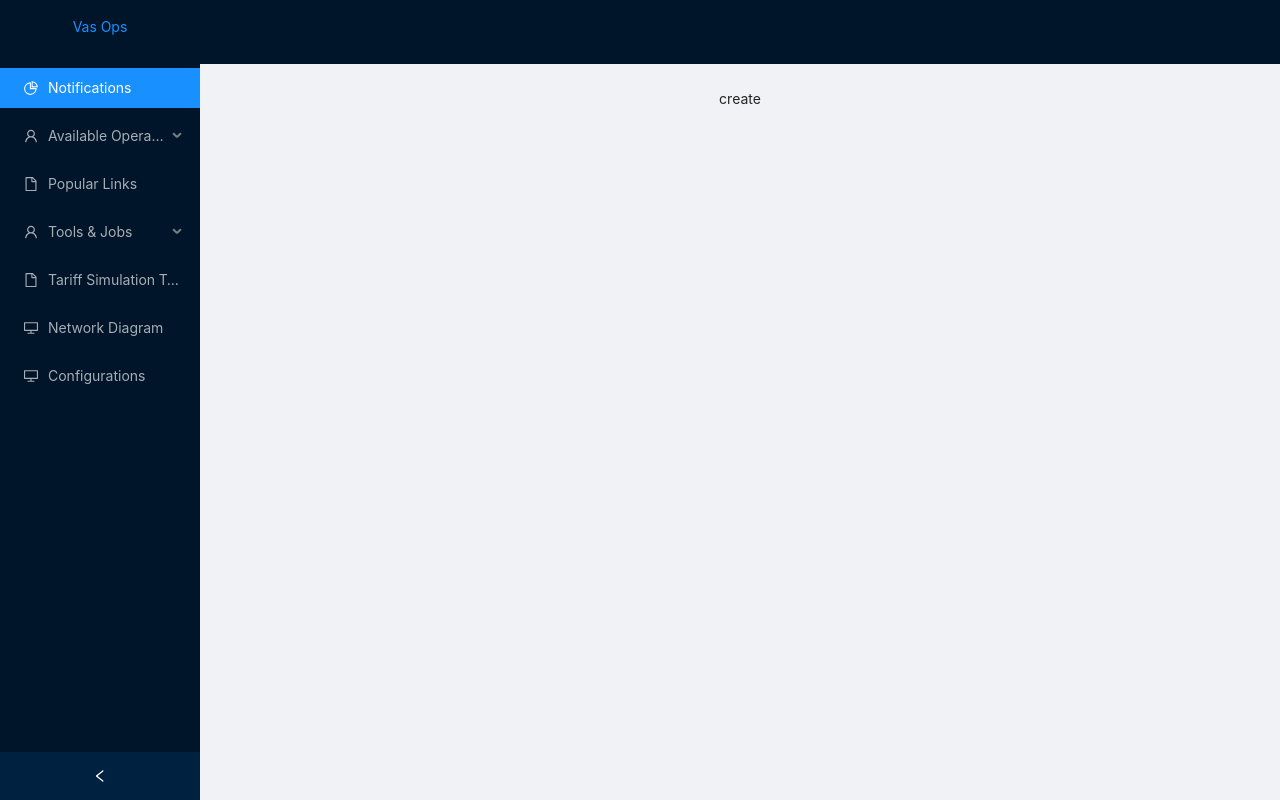
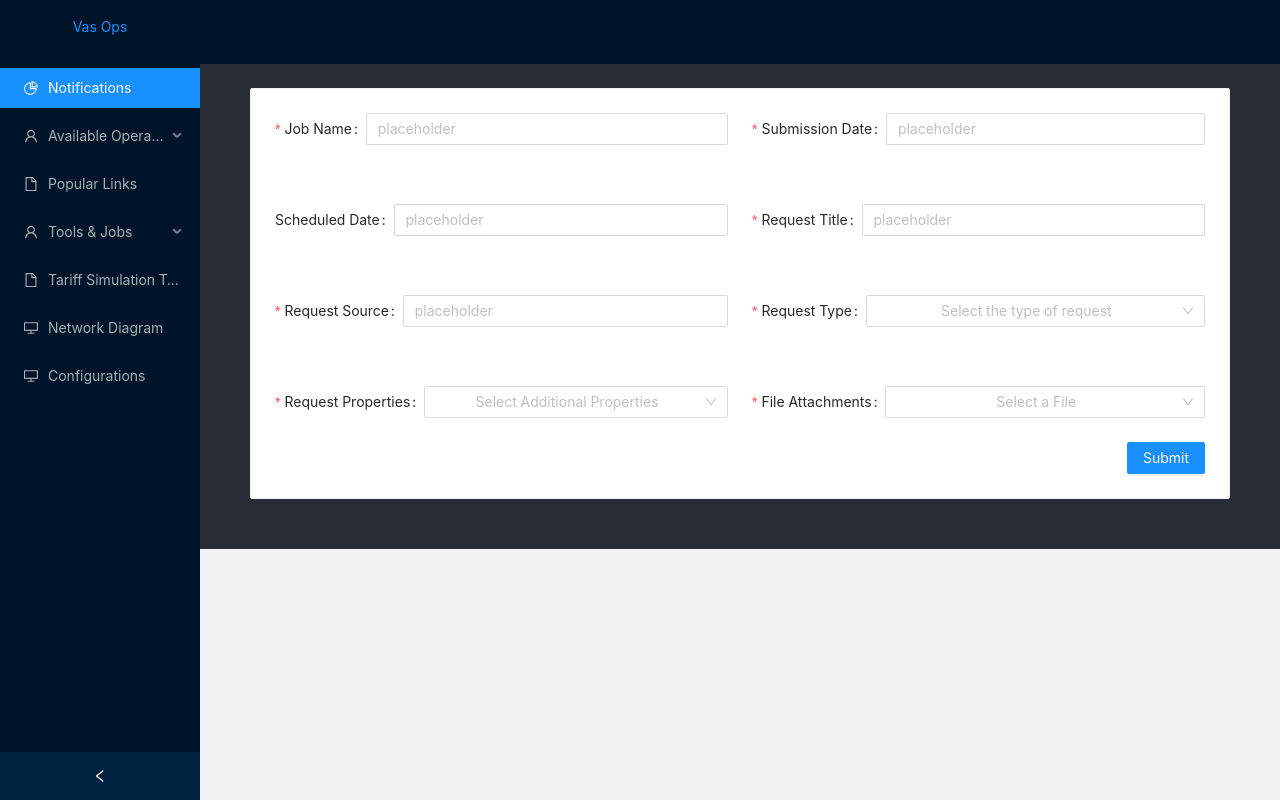
Before and after one commit to EJon-bit/react-azure-web-app, a React (Create React App) app in the folder networkgui-app/: page /createJob in a window 1280 px wide. Built offline with nearby package versions, Linux system fonts and the light colour scheme.

Commit message:
component improvements

```diff
--- a/networkgui-app/src/App.css
+++ b/networkgui-app/src/App.css
@@ -1,5 +1,6 @@
 .App {
   text-align: center;
+
 }
 
 .App-logo {
@@ -37,11 +38,14 @@
   }
 }
 
-.site-layout>div{
+.site-layout>div#routesContainer{
   padding-top: 24px;
   padding-left: 50px;
   padding-right: 50px;
+  background-color: #282c34;
+
 }
+
 .site-layout .site-layout-background {
   background: rgb(43, 42, 42);
 
--- a/networkgui-app/src/App.js
+++ b/networkgui-app/src/App.js
@@ -18,7 +18,7 @@ class App extends React.Component {
               <Header>
 
               </Header>
-              <div>
+              <div id='routesContainer'>
                 <Routes/>
               </div>
 
--- a/networkgui-app/src/components/CreateJob.js
+++ b/networkgui-app/src/components/CreateJob.js
@@ -1,11 +1,136 @@
 import React from 'react';
 import 'antd/dist/antd.css';
+import { Card, Form, Row, Col, Input, Select, Button } from 'antd';
+const { Option } = Select;
 
 class CreateRequest extends React.Component{
     render(){
         return(
             <div>
-                create
+                <Card>
+                    <Form>
+                        <Row gutter={[24,35]}>
+                            <Col span={12}>
+                                <Form.Item
+                                    name={'job'}
+                                    label={'Job Name'}
+                                    rules={[
+                                        {
+                                            required: true,
+                                            message: 'This field is required!',
+                                        },
+                                    ]}>
+                                    <Input placeholder="placeholder" />
+                                </Form.Item>
+                            </Col>
+                            <Col span={12}>
+                                <Form.Item
+                                    name={'sumbissionDate'}
+                                    label={'Submission Date'}
+                                    rules={[
+                                        {
+                                            required: true,
+                                            message: 'This field is required!',
+                                        },
+                                    ]}>
+                                    <Input placeholder="placeholder" />
+                                </Form.Item>
+                            </Col>
+                            <Col span={12}>
+                                <Form.Item
+                                    name={'scheduleDate'}
+                                    label={'Scheduled Date'}>
+
+                                    <Input placeholder="placeholder" />
+                                </Form.Item>
+                            </Col>
+                            <Col span={12}>
+                                <Form.Item
+                                    name={'reqTitle'}
+                                    label={'Request Title'}
+                                    rules={[
+                                        {
+                                            required: true,
+                                            message: 'This field is required!',
+                                        },
+                                    ]}>
+                                    <Input placeholder="placeholder"/>
+                                </Form.Item>
+                            </Col>
+                            <Col span={12}>
+                                <Form.Item
+                                name={'reqSource'}
+                                label={'Request Source'}
+                                rules={[
+                                    {
+                                        required: true,
+                                        message: 'This field is required!',
+                                    },
+                                ]}>
+                                <Input placeholder="placeholder"/>
+                            </Form.Item>
+                            </Col>
+                            <Col span={12}>
+                                <Form.Item
+                                    name="reqType"
+                                    label="Request Type"
+                                    rules={[
+                                        {
+                                            required: true,
+                                            message:'Must choose a Request Type'
+                                        },
+                                    ]}>
+                                    <Select placeholder="Select the type of request" allowClear>
+                                        <Option value="male">male</Option>
+                                        <Option value="female">female</Option>
+                                        <Option value="other">other</Option>
+                                    </Select>
+                                </Form.Item>
+                            </Col>
+                            <Col span={12}>
+                                <Form.Item
+                                    name="reqProps"
+                                    label="Request Properties"
+                                    rules={[
+                                        {
+                                            required: true,
+                                            message:'Must choose a File to Attach'
+                                        },
+                                    ]} >
+                                    <Select placeholder="Select Additional Properties" allowClear>
+                                        <Option value="male">male</Option>
+                                        <Option value="female">female</Option>
+                                        <Option value="other">other</Option>
+                                    </Select>
+                                </Form.Item>
+                            </Col>
+                            <Col span={12}>
+                                <Form.Item
+                                    name="attachments"
+                                    label="File Attachments"
+                                    rules={[
+                                        {
+                                            required: true,
+                                            message:'Must choose a File to Attach'
+                                        },
+                                    ]} >
+                                    <Select placeholder="Select a File" allowClear>
+                                        <Option value="male">male</Option>
+                                        <Option value="female">female</Option>
+                                        <Option value="other">other</Option>
+                                    </Select>
+                                </Form.Item>
+                            </Col>
+                        </Row>
+                        <Row>
+                            <Col span={24} style={{textAlign: 'right'}}>
+                                <Button type="primary" htmlType="submit">
+                                    Submit
+                                </Button>
+                            </Col>
+                        </Row>
+                    </Form>
+                </Card>
             </div>
         );
     }
--- a/networkgui-app/src/components/NavSider.js
+++ b/networkgui-app/src/components/NavSider.js
@@ -48,11 +48,9 @@ class SiderNav extends React.Component {
             </Menu.Item>
 
             <SubMenu key="sub2" icon={<UserOutlined />} title="Tools & Jobs">
-              <Menu.Item key="3"> <NavLink to="/createJob">Create Job</NavLink> </Menu.Item>
-              <Menu.Item key="4"> Batch Service Request</Menu.Item>
-              <Menu.Item key="5">Schedule Jobs</Menu.Item>
-              <Menu.Item key="5">Submitted Jobs</Menu.Item>
-              <Menu.Item key="5">Current Jobs</Menu.Item>
+              <Menu.Item key="6"> <NavLink to="/createJob">Create Job</NavLink> </Menu.Item>
+              <Menu.Item key="9">Submitted Jobs</Menu.Item>
+              <Menu.Item key="10">Current Jobs</Menu.Item>
             </SubMenu>
 
             <Menu.Item key="9" icon={<FileOutlined />}>
--- a/networkgui-app/src/cssComponents/NetworkPage.css
+++ b/networkgui-app/src/cssComponents/NetworkPage.css
@@ -2,18 +2,18 @@
 .ant-tabs-bottom > .ant-tabs-nav,
 .ant-tabs-top > div > .ant-tabs-nav,
 .ant-tabs-bottom > div > .ant-tabs-nav {
-  margin: 0 0 0px 0;
+  margin: 0 0 24px 0;
 
 }
 
 
-.card-container {
+/* .card-container {
     padding-left: 10px;
     padding-right: 10px;
     padding-bottom: 10px;
     padding-top:10px;
     background: #141414;
-  }
+  } */
 
 .card-container p {
     margin: 0;
@@ -37,12 +37,11 @@
   }
 
   .card-container > .ant-tabs-card .ant-tabs-content > .ant-tabs-tabpane {
-    background: #2e2d2d;
+    background: #1d1c1c;
     color: #888585;
     opacity:0.75;
   }
   .card-container > .ant-tabs-card .ant-tabs-tab-active {
-    border-color: #141414;
-    background: #2e2d2d;
+    background: #1d1c1c;
     opacity:0.75;
   }
```
